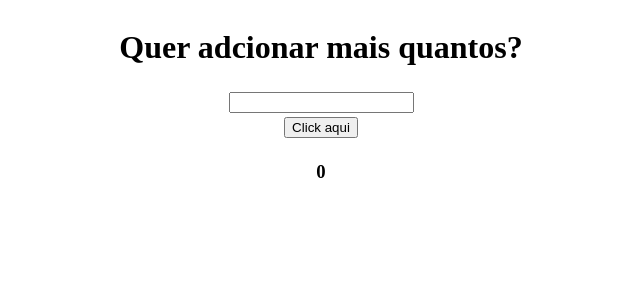
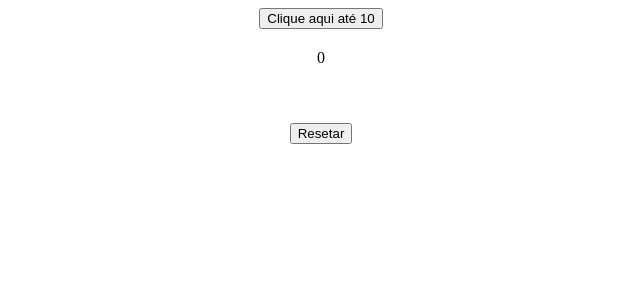
Before and after one commit to ScatmanVit/learning-react-exercises, a React (Vite) app: page / in a window 1280 px wide. Shown: the top 300 px of the page, without its empty margins (319-959 px from the left). Built offline with nearby package versions, Linux system fonts and the light colour scheme.

Commit message:
contador até 10, que desabilita o button, e com button de reset

```diff
--- a/src/App.tsx
+++ b/src/App.tsx
@@ -1,10 +1,10 @@
-import Count from './practice/useState/count.tsx'
+import CountWithLimited from './practice/useState/countWithLimit.tsx'
 
 
 function App() {
   return (
     <>
-       <Count />
+        <CountWithLimited/>
     </>
   )
 }
--- /dev/null
+++ b/src/practice/useState/countWithLimit.tsx
@@ -0,0 +1,34 @@
+import { useState } from 'react'
+
+export default function CountWithLimited() {
+   const [count, setCount] = useState<number>(0)
+
+   function countFunc() {
+      setCount(prev => prev + 1)
+   }
+
+   return (
+      <div style={{
+            display: "flex",
+            flexDirection: "column",
+            justifyContent: "center",
+            alignItems: "center",
+            gap: "4px"
+         }}
+      >
+         {
+         <button onClick={countFunc} disabled={count === 10}>
+            Clique aqui até 10
+         </button>
+         }
+         <p>{count}</p>
+         <p style={{ color: "red" }}>
+            {count === 10 && "Limite esgotado, resete o contador"}
+         </p>
+
+         <button onClick={() => setCount(0)}>
+            Resetar
+         </button>
+      </div>
+   )
+}
```
